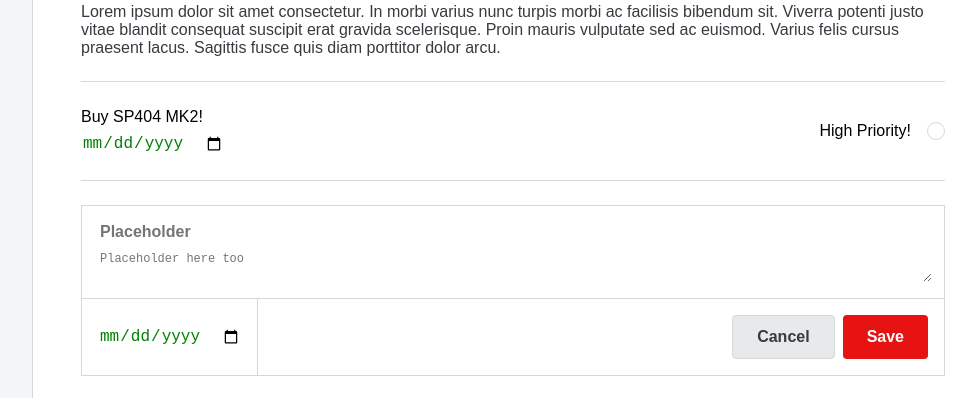
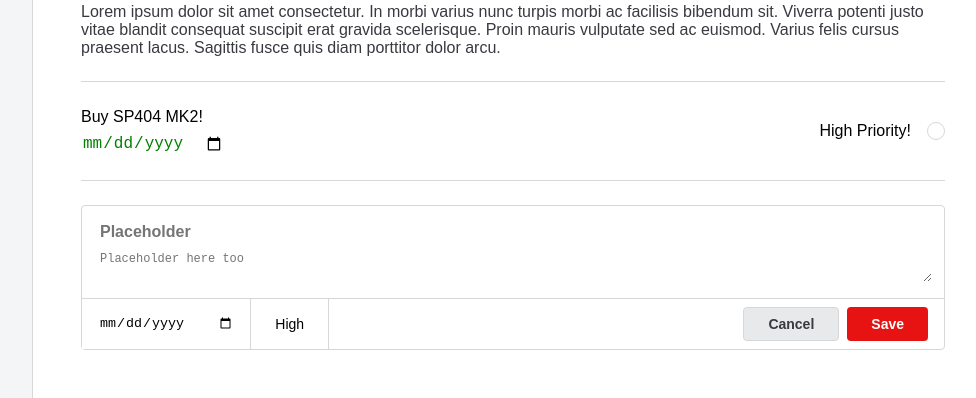
Before and after one commit to pvdevs/todo-list-2, a website built with Vite: page todo-list/index.html in a window 1280 px wide. Shown: the part 130-528 px from the top of the page, without its empty margins (287-1263 px from the left). Built offline with nearby package versions, Linux system fonts and the light colour scheme; a web font is replaced by a local one.

Commit message:
add tasks css

```diff
--- a/todo-list/index.html
+++ b/todo-list/index.html
@@ -41,8 +41,12 @@
                 </div>
                 <div class="task-edit-bottom">
                   <div class="task-edit-bottom-left">
-                    <input type="date" class="task-date">
-                    <div class="vertical-line"></div>
+                    <input type="date" class="task-edit-date">
+                    <select class="task-edit-priority">
+                      <option value="high">High</option>
+                      <option value="mid">Mid</option>
+                      <option value="low">Low</option>
+                    </select>
                   </div>
                   <div class="task-edit-bottom-right">
                     <button id="task-edit-cancel-button">Cancel</button>
--- a/todo-list/style.css
+++ b/todo-list/style.css
@@ -98,6 +98,7 @@
 .task-edit-container {
     margin: 24px 0px;
     border: solid 1px #D6D7D9;
+    border-radius: 4px;
 }
 
 .task-edit-top {
@@ -128,25 +129,41 @@
 
 .task-edit-bottom-left {
     display: flex;
-    padding: 0 16px;
     gap: 16px;
 }
 
-.vertical-line {
-    height: 100%;
-    width: 1px;
-    background-color: #D6D7D9;
+.task-edit-date{
+    border: none;
+    outline-style: none;
+    appearance: none;
+    box-shadow: none;
+}
+
+.task-edit-date::-webkit-datetime-edit
+{
+    padding: 0 16px;
+}
+
+.task-edit-priority{
+    padding: 0 24px;
+    font-size: 14px;
+    border: none;
+    border-left: 1px solid #D6D7D9;
+    border-right: 1px solid #D6D7D9;
+    background-color: #fff;
+    outline: none;
+    appearance: none;
 }
 
 .task-edit-bottom-right{
     display: flex;
     gap: 8px;
-    padding: 16px;
+    padding: 8px 16px;
 }
 
 #task-edit-cancel-button{
-    padding: 12px 24px;
-    font-size: 16px;
+    padding: 8px 24px;
+    font-size: 14px;
     font-weight: 600;
     background-color: #E8E9EA;
     color: #383A40;
@@ -155,8 +172,8 @@
 }
 
 #task-edit-save-button{
-    padding: 12px 24px;
-    font-size: 16px;
+    padding: 8px 24px;
+    font-size: 14px;
     font-weight: 600;
     background-color: #E71313;
     color: #FFFFFF;
```
